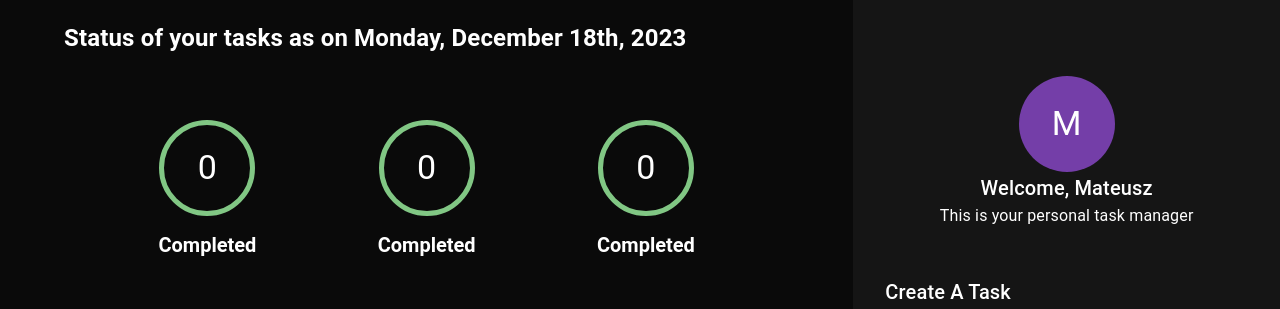
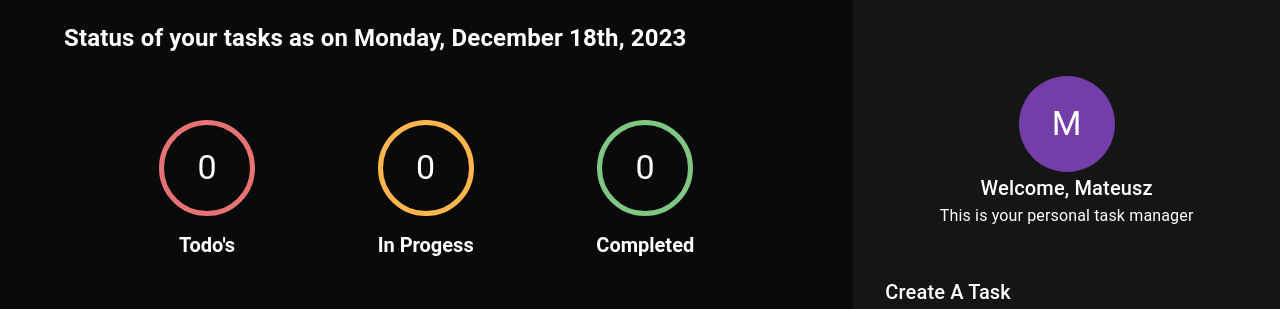
Before and after one commit to WhiteWolfWCY/PersonalTaskManager, a React (Create React App) app: page / in a window 1280 px wide. Shown: the top 309 px of the page. Built offline with nearby package versions, Linux system fonts and the light colour scheme; no server answers.

Commit message:
Making counters to work dynamicaly with the database

```diff
--- /dev/null
+++ b/src/components/taskArea/helpers/countTasks.ts
@@ -0,0 +1,17 @@
+import { ITaskApi } from "../interfaces/ITaskApi";
+import { TaskCounterStatusType } from "../../taskCounter/interfaces/ITaskCounter";
+
+export const countTasks = (
+    tasks: ITaskApi[],
+    status: TaskCounterStatusType,
+): number => {
+    if(!Array.isArray(tasks)){
+        return 0;
+    }
+
+    const totalTasks = tasks.filter((task) => {
+        return task.status === status;
+    })
+
+    return totalTasks.length;
+};
--- a/src/components/taskArea/taskArea.tsx
+++ b/src/components/taskArea/taskArea.tsx
@@ -8,6 +8,7 @@ import { sendApiRequest } from '../../helpers/sendApiRequest';
 import { ITaskApi } from './interfaces/ITaskApi';
 import { Status } from '../createTaskForm/enums/Status';
 import { IUpdateTask } from '../createTaskForm/interfaces/IUpdateTask';
+import { countTasks } from './helpers/countTasks';
 
 export const TaskArea: FC = (): ReactElement => {
 
@@ -72,9 +73,21 @@ export const TaskArea: FC = (): ReactElement => {
                     xs={12}
                     mb={8}
                 >
-                    <TaskCounter />
-                    <TaskCounter />
-                    <TaskCounter />
+                    <TaskCounter
+                        count={
+                            data ? countTasks(data, Status.todo) : undefined
+                        }
+                        status={Status.todo} />
+                    <TaskCounter
+                        count={
+                            data ? countTasks(data, Status.inProgress) : undefined
+                        }
+                        status={Status.inProgress} />
+                    <TaskCounter
+                        count={
+                            data ? countTasks(data, Status.completed) : undefined
+                        }
+                        status={Status.completed} />
                 </Grid>
                 <Grid
                     item
```
